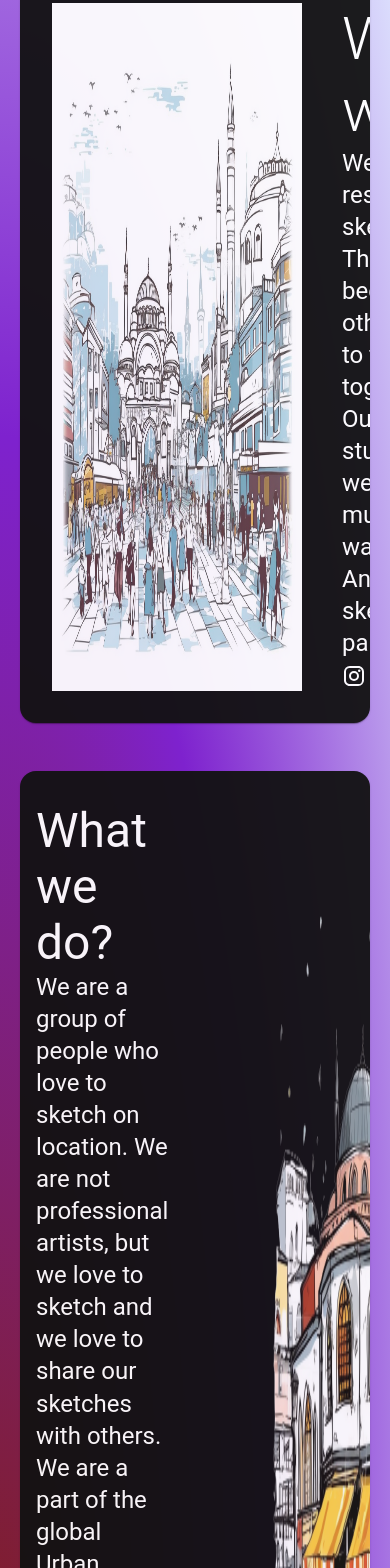
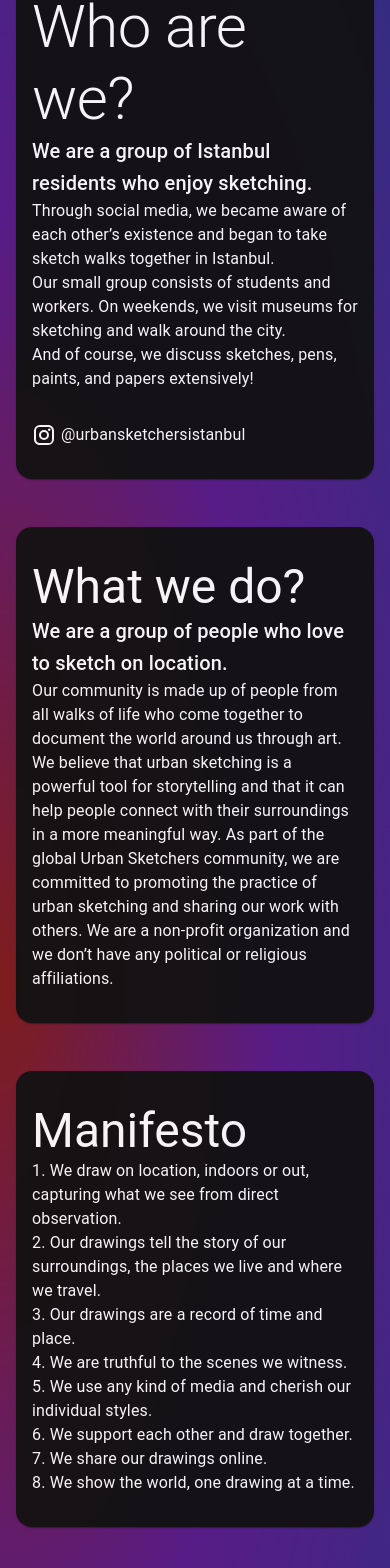
Before and after one commit to cenarturkmen/usk-memories, a Next.js app: page / in a window 390 px wide. Shown: the part 196-1764 px from the top of the page. Built offline with nearby package versions, Linux system fonts and the light colour scheme; no server answers.

Commit message:
responsive fix

```diff
--- a/package.json
+++ b/package.json
@@ -11,6 +11,7 @@
   "dependencies": {
     "@emotion/react": "^11.10.6",
     "@emotion/styled": "^11.10.6",
+    "@fontsource/roboto": "^4.5.8",
     "@mui/icons-material": "latest",
     "@mui/lab": "^5.0.0-alpha.124",
     "@mui/material": "latest",
--- a/src/components/UI/ItemCard.tsx
+++ b/src/components/UI/ItemCard.tsx
@@ -26,7 +26,7 @@ export function ItemCard(props: ItemCardProps) {
         flexDirection: direction,
         background: "#121212",
         margin: "1rem 0rem 3rem 0rem",
-        padding: isMobile ? "2rem 1rem 2rem 1rem" : "2rem",
+        padding: isMobile ? "2rem 1rem 2rem 1rem" : "3rem",
         borderRadius: "1rem",
         color: "white",
         opacity: "0.95",
--- a/src/components/UI/Landing/InstaGrid.tsx
+++ b/src/components/UI/Landing/InstaGrid.tsx
@@ -19,7 +19,8 @@ export default function InstaGrid() {
       <Grid container rowSpacing={1} columnSpacing={{ xs: 1, sm: 2, md: 3 }}>
         {images.map((image, id) => (
           <Grid key={id} item xs={6}>
-            <IGImage key={id} src={image} alt="a" width={200} height={200} />
+            <IGImage key={id} src={image} alt="a"       width={250}
+            height={250} />
           </Grid>
         ))}
       </Grid>
--- a/src/components/UI/Landing/WhatWeDo.tsx
+++ b/src/components/UI/Landing/WhatWeDo.tsx
@@ -1,28 +1,39 @@
 import React from "react";
 import { ItemCard } from "../ItemCard";
 import { Typography } from "@mui/material";
-import Image from "next/image";
+import { IGImage } from "../IGImage";
+import { useMediaQuery } from "@mui/material";
 
 export default function WhatWeDo() {
+  const isMobile = useMediaQuery("(max-width: 768px)");
+
   return (
-    <div className="mx-1">
-      <ItemCard>
-        <div className="flex flex-col mr-24">
-          <Typography variant="h3">What we do?</Typography>
-          <Typography variant="h5">
-            We are a group of people who love to sketch on location. We are not
-            professional artists, but we love to sketch and we love to share our
-            sketches with others. We are a part of the global Urban Sketchers
-            community. We are a non-profit organization and we don’t have any
-            political or religious affiliations.
+    <div>
+      <ItemCard direction={isMobile ? "column" : "row"}>
+        <div className={"flex flex-col ".concat(isMobile ? "" : " mr-10")}>
+          <Typography variant="h3">What we do? </Typography>
+          <Typography variant="h6">
+            We are a group of people who love to sketch on location.
+          </Typography>
+          <Typography variant="body1">
+            Our community is made up of people from all walks of life who come
+            together to document the world around us through art. We believe
+            that urban sketching is a powerful tool for storytelling and that it
+            can help people connect with their surroundings in a more meaningful
+            way. As part of the global Urban Sketchers community, we are
+            committed to promoting the practice of urban sketching and sharing
+            our work with others. We are a non-profit organization and we don’t
+            have any political or religious affiliations.
           </Typography>
         </div>
-        <Image
-          src="/images/landing-1-removebg-preview.png"
-          alt="logo"
-          width={"250"}
-          height={"250"}
-        />
+        {!isMobile && (
+          <IGImage
+            src="https://www.instagram.com/p/Cq13Yalojpr/"
+            alt="Urban Sketchers Istanbul"
+            width={200}
+            height={200}
+          />
+        )}
       </ItemCard>
     </div>
   );
--- a/src/components/UI/Landing/WhoAreWe.tsx
+++ b/src/components/UI/Landing/WhoAreWe.tsx
@@ -1,35 +1,38 @@
 import { Typography } from "@mui/material";
 import { ItemCard } from "../ItemCard";
-import Image from "next/image";
 import Link from "next/link";
 import { Instagram } from "@mui/icons-material";
-import InstaGrid from "./InstaGrid";
+import { IGImage } from "../IGImage";
+import { useMediaQuery } from "@mui/material";
+
 export default function WhoAreWe() {
+  const isMobile = useMediaQuery("(max-width: 768px)");
+
   return (
-    <div className="mx-1">
-      <ItemCard>
-        <div className="flex flex-col mt-3">
-          <div className="flex flex-row ml-4">
-            <Image
-              src="/images/landing-2.png"
-              alt="logo"
-              width={"250"}
-              height={"250"}
+    <div>
+      <ItemCard justify="flex-start">
+        {!isMobile && (
+          <IGImage
+            src="https://www.instagram.com/p/Cq99_rRIYLF/"
+            alt="Urban Sketchers Istanbul"
+            width={230}
+            height={230}
           />
-            <div className="flex-row ml-10">
+        )}
+        <div className={"flex flex-col ".concat(isMobile ? "" : " ml-10")}>
           <Typography variant="h2">Who are we?</Typography>
-              <Typography variant="h5">
+          <Typography variant="h6">
             We are a group of Istanbul residents who enjoy sketching.{" "}
           </Typography>
-              <Typography variant="h5">
-                Through social media, we became aware of each other’s existence
-                and began to take sketch walks together in Istanbul.
+          <Typography variant="body1">
+            Through social media, we became aware of each other’s existence and
+            began to take sketch walks together in Istanbul.
           </Typography>
-              <Typography variant="h5">
-                Our small group consists of students and workers. On weekends,
-                we visit museums for sketching and walk around the city.
+          <Typography variant="body1">
+            Our small group consists of students and workers. On weekends, we
+            visit museums for sketching and walk around the city.
           </Typography>
-              <Typography variant="h5">
+          <Typography variant="body1">
             And of course, we discuss sketches, pens, paints, and papers
             extensively!
           </Typography>
@@ -37,16 +40,14 @@ export default function WhoAreWe() {
             href={"https://www.instagram.com/urbansketchersistanbul/"}
             target="_blank"
           >
-                <div className="flex flex-row hover:text-blue-900">
-                  <Instagram sx={{ marginTop: "5px" }} />
-                  <Typography variant="h5" sx={{ marginLeft: "5px" }}>
+            <div className="flex flex-row hover:text-blue-900 mt-8">
+              <Instagram />
+              <Typography variant="body1" sx={{ marginLeft: "5px" }}>
                 @urbansketchersistanbul
               </Typography>
             </div>
           </Link>
         </div>
-          </div>
-        </div>
       </ItemCard>
     </div>
   );
--- a/src/components/UI/Layout.tsx
+++ b/src/components/UI/Layout.tsx
@@ -9,7 +9,7 @@ const Layout = ({ children }: LayoutProps) => {
   return (
     <>
       <div
-        className="min-h-screen bg-[radial-gradient(ellipse_at_left,_var(--tw-gradient-stops))] from-red-900 via-purple-700 to-indigo-100
+        className="min-h-screen bg-[radial-gradient(ellipse_at_left,_var(--tw-gradient-stops))] from-red-900 via-purple-900 to-indigo-900
       flex flex-col justify-between"
       >
         <div>
--- a/src/components/UI/Manifesto.tsx
+++ b/src/components/UI/Manifesto.tsx
@@ -8,33 +8,33 @@ const Manifesto = () => {
     <>
       <ItemCard>
         <div className="flex flex-col">
-          <Typography variant="h4">Manifesto</Typography>
-          <Typography variant="h5">
+          <Typography variant="h3">Manifesto</Typography>
+          <Typography variant="body1">
             1. We draw on location, indoors or out, capturing what we see from
             direct observation.
           </Typography>
-          <Typography variant="h5">
+          <Typography variant="body1">
             2. Our drawings tell the story of our surroundings, the places we
             live and where we travel.
           </Typography>
-          <Typography variant="h5">
+          <Typography variant="body1">
             3. Our drawings are a record of time and place.
           </Typography>
-          <Typography variant="h5">
+          <Typography variant="body1">
             4. We are truthful to the scenes we witness.
           </Typography>
-          <Typography variant="h5">
+          <Typography variant="body1">
             5. We use any kind of media and cherish our individual styles.
           </Typography>
-          <Typography variant="h5">
+          <Typography variant="body1">
             6. We support each other and draw together.
           </Typography>
-          <Typography variant="h5">7. We share our drawings online.</Typography>
-          <Typography variant="h5">
+          <Typography variant="body1">7. We share our drawings online.</Typography>
+          <Typography variant="body1">
             8. We show the world, one drawing at a time.
           </Typography>
         </div>
-        {!isMobile && (
+        {/* {!isMobile && (
           <div>
             <Image
               src="/images/Open Peeps - Bust.png"
@@ -43,7 +43,7 @@ const Manifesto = () => {
               height={"250"}
             />
           </div>
-        )}
+        )} */}
       </ItemCard>
     </>
   );
--- a/src/components/UI/Participation.tsx
+++ b/src/components/UI/Participation.tsx
@@ -6,8 +6,8 @@ export default function Participation() {
     <>
       <ItemCard>
         <div className="flex flex-col">
-          <Typography variant="h4">Participation</Typography>
-          <Typography variant="h5">
+          <Typography variant="h3">Participation</Typography>
+          <Typography variant="body1">
             The mission of Urban Sketchers Istanbul is to connect urban
             sketchers who want to draw Istanbul. Participating in Urban
             Sketchers Istanbul through events, workshops, Sketchcrawls and
--- a/src/components/UI/Profile/MarkerInfo.tsx
+++ b/src/components/UI/Profile/MarkerInfo.tsx
@@ -17,8 +17,8 @@ export function MarkerInfo(props: MarkerInfoProps) {
         <IGImage
           src={marker.photoUrl}
           alt={marker.description}
-          width={250}
-          height={250}
+          width="250"
+          height="250"
         />
         <div className="flex flex-col">
           <Typography variant="h4">{marker.description}</Typography>
--- a/src/pages/profile.tsx
+++ b/src/pages/profile.tsx
@@ -1,3 +1,4 @@
+import Layout from "@/components/UI/Layout";
 import UserProfile from "@/components/UI/Profile/UserProfile";
 import { MarkerDataType } from "@/types";
 import { Container } from "@mui/material";
@@ -39,9 +40,11 @@ function Profile() {
 
   return (
     <>
-      <Container maxWidth="xl">
-        <UserProfile />
-      </Container>
+      <Layout>
+        <Container maxWidth="xl">
+          <UserProfile />
+        </Container>
+      </Layout>
     </>
   );
 }
```
Also changed, not shown: src/components/UI/IGImage.tsx (+10 -1 lines), 1 other file (tests, documents, lock files or other folders). Lines whose indentation alone changed are shown as unchanged.
